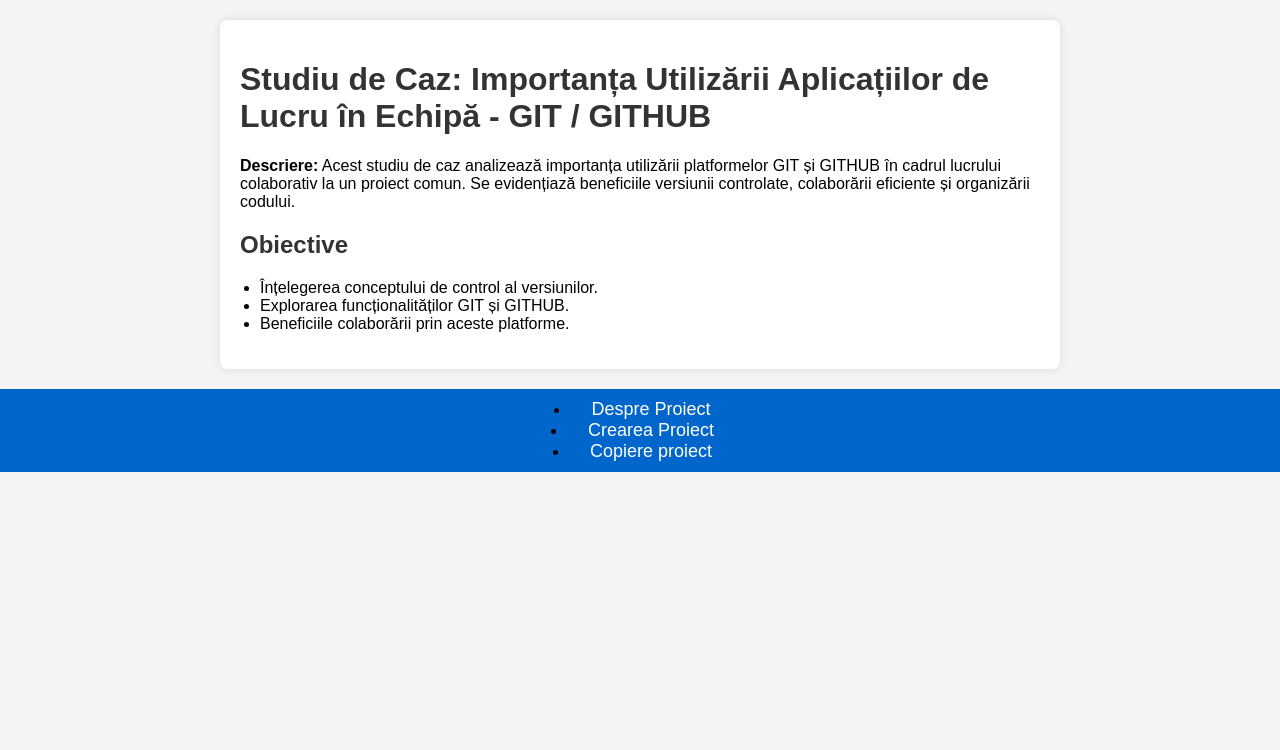
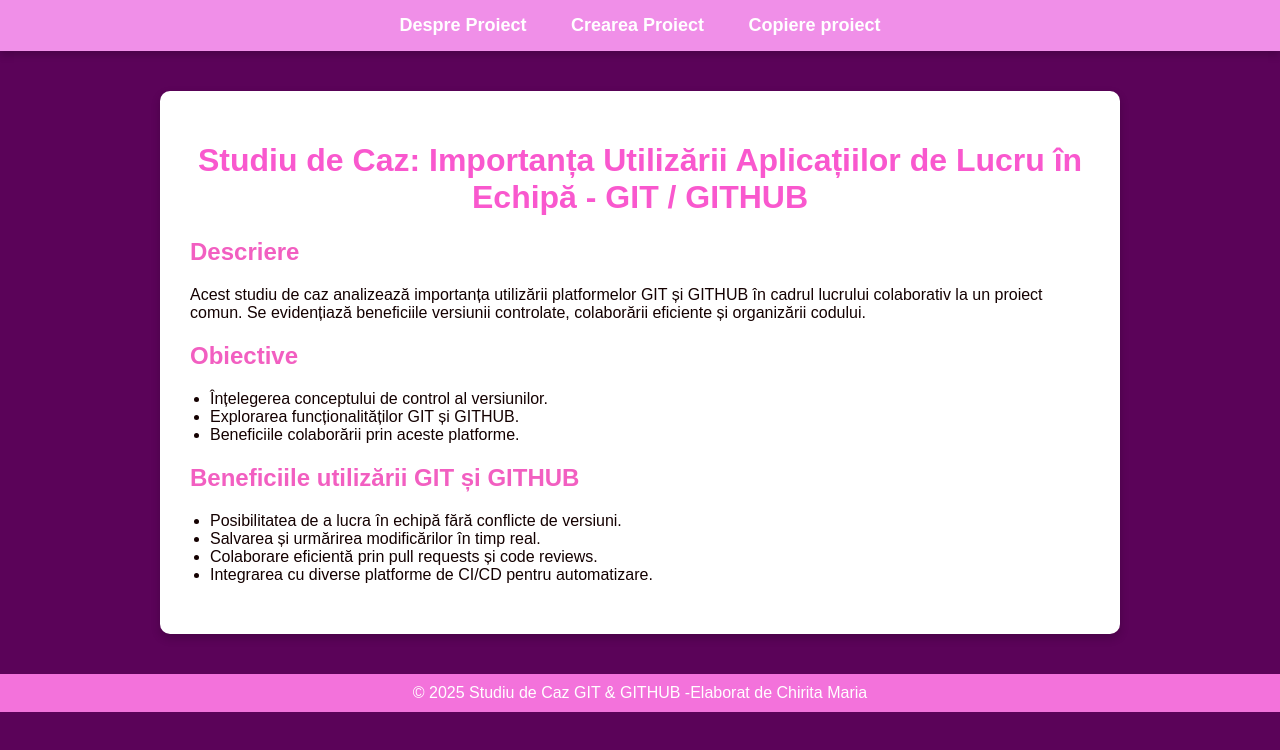
Before and after one commit to esfyry/studiu-de-caz, a plain HTML site: page index.html in a window 1280 px wide. Drawn offline with Linux system fonts and the light colour scheme.

Commit message:
Update index.html

```diff
--- a/index.html
+++ b/index.html
@@ -6,47 +6,74 @@
     <title>Studiu de Caz: GIT & GITHUB</title>
     <style>
         body {
-            font-family: Arial, sans-serif;
+            font-family: 'Arial', sans-serif;
             margin: 0;
             padding: 0;
-            background-color: #f4f4f4;
+            background-color: #5b0359;
+            color: #140101;
         }
         .navbar {
-            background: #0066cc;
-            padding: 10px;
+            background: #f08fe8;
+            padding: 15px;
             text-align: center;
+            box-shadow: 0 4px 8px rgba(0, 0, 0, 0.2);
         }
         .navbar a {
             color: white;
             text-decoration: none;
-            margin: 0 15px;
+            margin: 0 20px;
             font-size: 18px;
+            font-weight: bold;
         }
         .navbar a:hover {
             text-decoration: underline;
         }
         .container {
-            max-width: 800px;
-            margin: 20px auto;
+            max-width: 900px;
+            margin: 40px auto;
             background: white;
-            padding: 20px;
-            border-radius: 8px;
-            box-shadow: 0px 0px 10px rgba(0, 0, 0, 0.1);
+            padding: 30px;
+            border-radius: 10px;
+            box-shadow: 0 4px 10px rgba(0, 0, 0, 0.2);
         }
-        h1, h2 {
-            color: #333;
+        h1 {
+            color: #f958ce;
+            text-align: center;
+        }
+        h2 {
+            color: #f25fc1;
+            margin-top: 20px;
         }
         ul {
             padding-left: 20px;
         }
+        .section {
+            margin-bottom: 20px;
+        }
+        .footer {
+            text-align: center;
+            padding: 10px;
+            background: #f372db;
+            color: white;
+            margin-top: 30px;
+        }
     </style>
 </head>
 <body>
-
+    <div class="navbar">
+        <a href="https://docs.github.com/en/issues/planning-and-tracking-with-projects/learning-about-projects/about-projects" target="_blank">Despre Proiect</a>
+        <a href="https://docs.github.com/en/issues/planning-and-tracking-with-projects/creating-projects/creating-a-project" target="_blank">Crearea Proiect</a>
+        <a href="https://docs.github.com/en/issues/planning-and-tracking-with-projects/creating-projects/copying-an-existing-project" target="_blank">Copiere proiect</a>
+    </div>
     <div class="container">
         <h1>Studiu de Caz: Importanța Utilizării Aplicațiilor de Lucru în Echipă - GIT / GITHUB</h1>
-        <p><strong>Descriere:</strong> Acest studiu de caz analizează importanța utilizării platformelor GIT și GITHUB în cadrul lucrului colaborativ la un proiect comun. Se evidențiază beneficiile versiunii controlate, colaborării eficiente și organizării codului.</p>
 
+        <div class="section">
+            <h2>Descriere</h2>
+            <p>Acest studiu de caz analizează importanța utilizării platformelor GIT și GITHUB în cadrul lucrului colaborativ la un proiect comun. Se evidențiază beneficiile versiunii controlate, colaborării eficiente și organizării codului.</p>
+        </div>
+
+        <div class="section">
             <h2>Obiective</h2>
             <ul>
                 <li>Înțelegerea conceptului de control al versiunilor.</li>
@@ -54,10 +81,20 @@
                 <li>Beneficiile colaborării prin aceste platforme.</li>
             </ul>
         </div>
-    <div class="navbar">
-        <li><a href="https://docs.github.com/en/issues/planning-and-tracking-with-projects/learning-about-projects/about-projects" target="_blank">Despre Proiect</a></li>
-            <li><a href="https://docs.github.com/en/issues/planning-and-tracking-with-projects/creating-projects/creating-a-project" target="_blank">Crearea Proiect</a></li>
-            <li><a href="https://docs.github.com/en/issues/planning-and-tracking-with-projects/creating-projects/copying-an-existing-project" target="_blank">Copiere proiect</a></li>
+
+        <div class="section">
+            <h2>Beneficiile utilizării GIT și GITHUB</h2>
+            <ul>
+                <li>Posibilitatea de a lucra în echipă fără conflicte de versiuni.</li>
+                <li>Salvarea și urmărirea modificărilor în timp real.</li>
+                <li>Colaborare eficientă prin pull requests și code reviews.</li>
+                <li>Integrarea cu diverse platforme de CI/CD pentru automatizare.</li>
+            </ul>
+        </div>
+    </div>
+    <div class="footer">
+        &copy; 2025 Studiu de Caz GIT & GITHUB -Elaborat de Chirita Maria
+
     </div>
 </body>
 </html>
```
Lines whose indentation alone changed are shown as unchanged.
